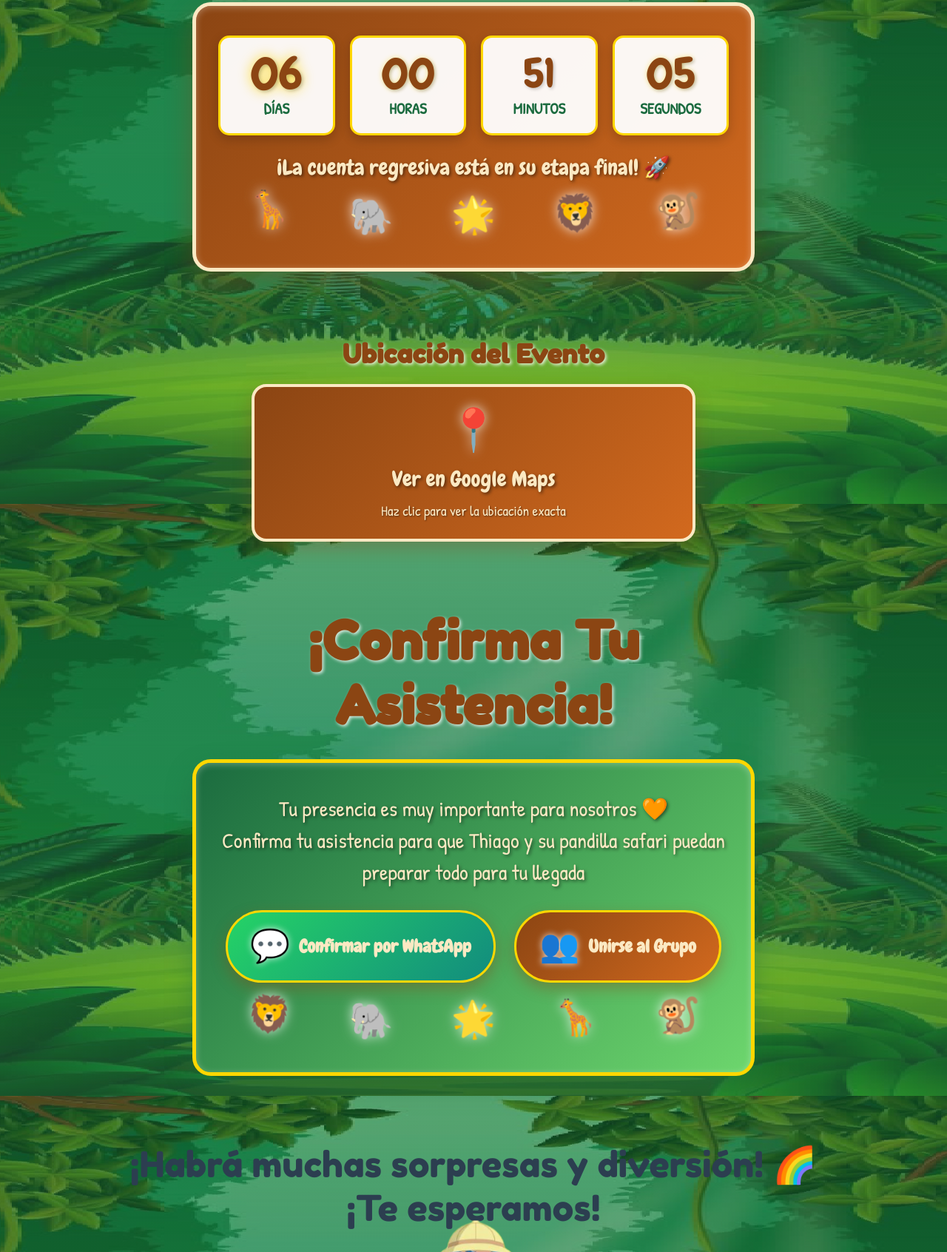
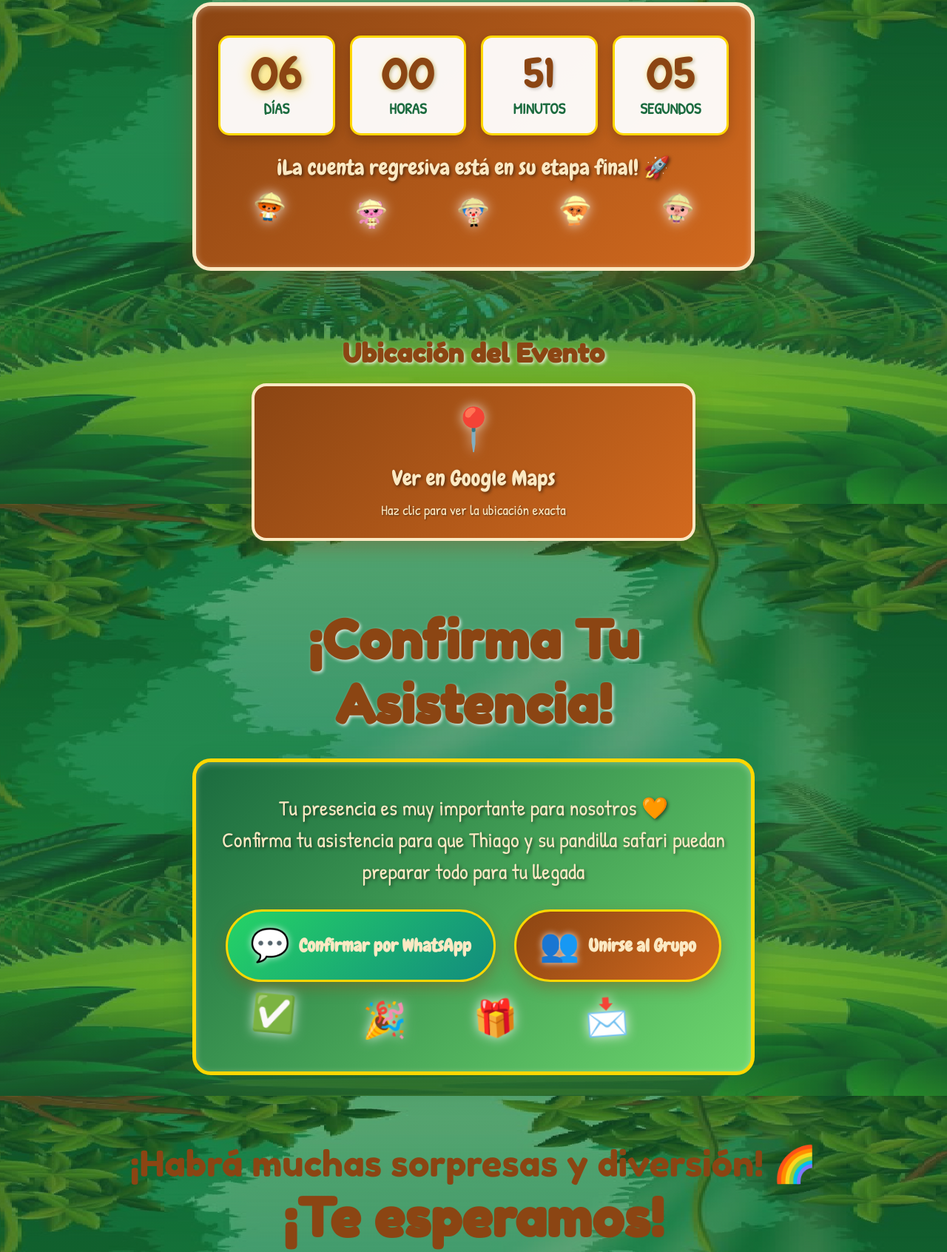
Before and after one commit to wpozo94/invitacionsafarithiago.io, a plain HTML site: page index.html in a window 1280 px wide. Shown: the part 3319-5011 px from the top of the page at 74% size. Drawn offline with Linux system fonts and the light colour scheme; a web font is replaced by a local one.

Commit message:
actualizacion de colores de letra y emoji

```diff
--- a/index.html
+++ b/index.html
@@ -1010,7 +1010,7 @@
     .despedida {
       margin: 40px auto;
       font-family: 'Fredoka One', cursive;
-      color: #2c3e50;
+      color: #8B4513;
       font-size: 3em;
       z-index: 3;
       position: relative;
@@ -1554,11 +1554,11 @@
         </div>
         <div class="contador-mensaje" id="mensajeContador">¡Prepárate para la diversión!</div>
         <div class="animales-decoracion">
-          <div class="animal-emoji">🦒</div>
-          <div class="animal-emoji">🐘</div>
-          <div class="animal-emoji">🌟</div>
-          <div class="animal-emoji">🦁</div>
-          <div class="animal-emoji">🐒</div>
+          <div class="animal-emoji"><img src="imagenes/bam.png" alt="Bam" width="40px" height="40px"></div>
+          <div class="animal-emoji"><img src="imagenes/Mei-Li.png" alt="Mei-Li" width="40px" height="40px"></div>
+          <div class="animal-emoji"><img src="imagenes/plim_plim.png" alt="Plim Plim" width="40px" height="40px"></div>
+          <div class="animal-emoji"><img src="imagenes/nesho.png" alt="Nesho" width="40px" height="40px"></div>
+          <div class="animal-emoji"><img src="imagenes/hoggie.png" alt="Lila" width="40px" height="40px"></div>
         </div>
       </div>
     </div>
@@ -1594,19 +1594,19 @@
           </a>
         </div>
         <div class="confirmacion-animales">
-          <div class="confirmacion-animal">🦁</div>
-          <div class="confirmacion-animal">🐘</div>
-          <div class="confirmacion-animal">🌟</div>
-          <div class="confirmacion-animal">🦒</div>
-          <div class="confirmacion-animal">🐒</div>
+          <div class="confirmacion-animal">✅</div>
+          <div class="confirmacion-animal">🎉</div>
+          <div class="confirmacion-animal">🎁</div>
+          <div class="confirmacion-animal">📩</div>
+          <div class="confirmacion-animal"></div>
         </div>
       </div>
     </div>
 
     <div class="despedida scroll-animado">
       <p>¡Habrá muchas sorpresas y diversión! 🌈</p>
-      <p>¡Te esperamos!</p>
-      <tr></tr>
+      <h2>¡Te esperamos!</h2>
+      <br></br>
       <img src="imagenes/plimplimdespidiendose.png" alt="Plim Plim despidiéndose" />
     </div>
   </div>
```
